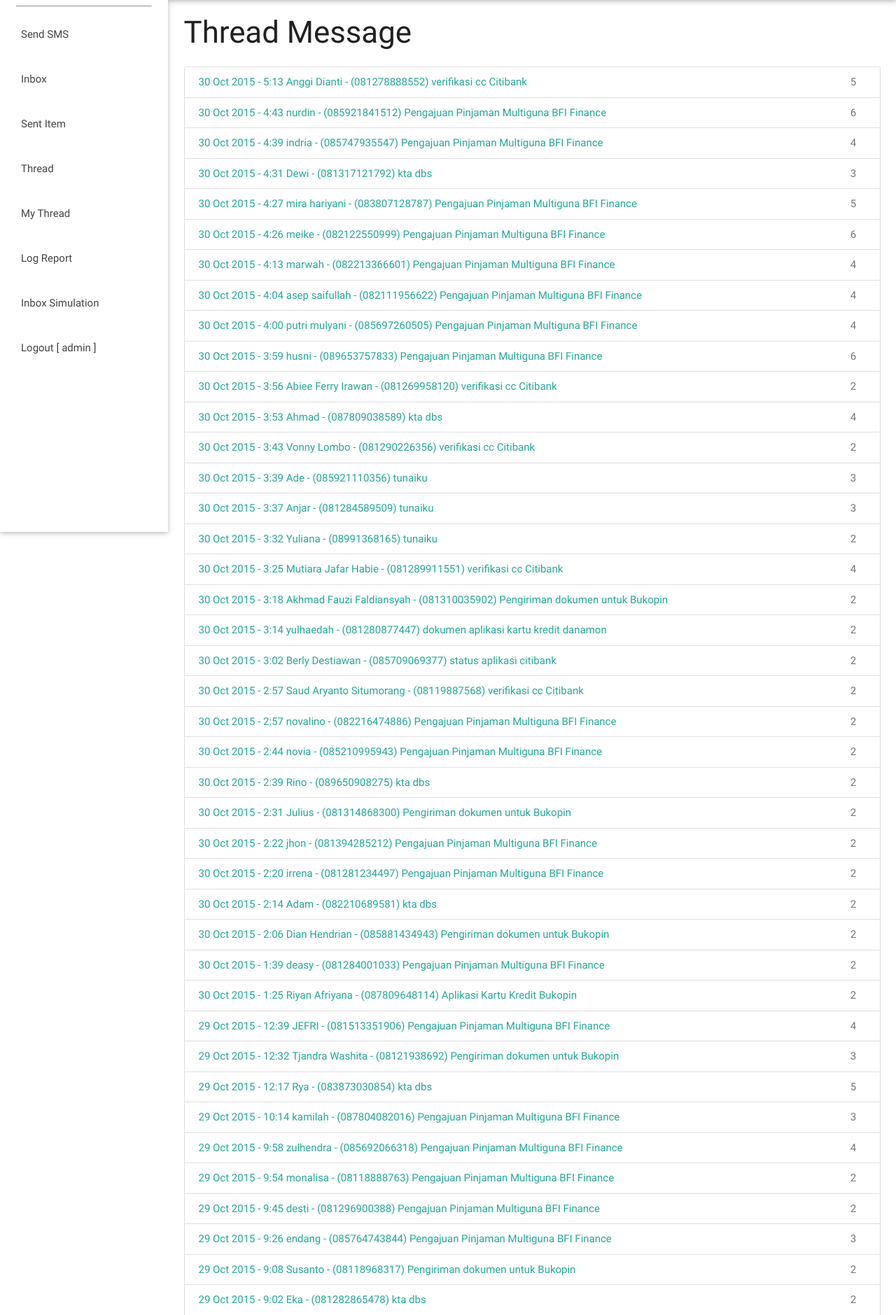
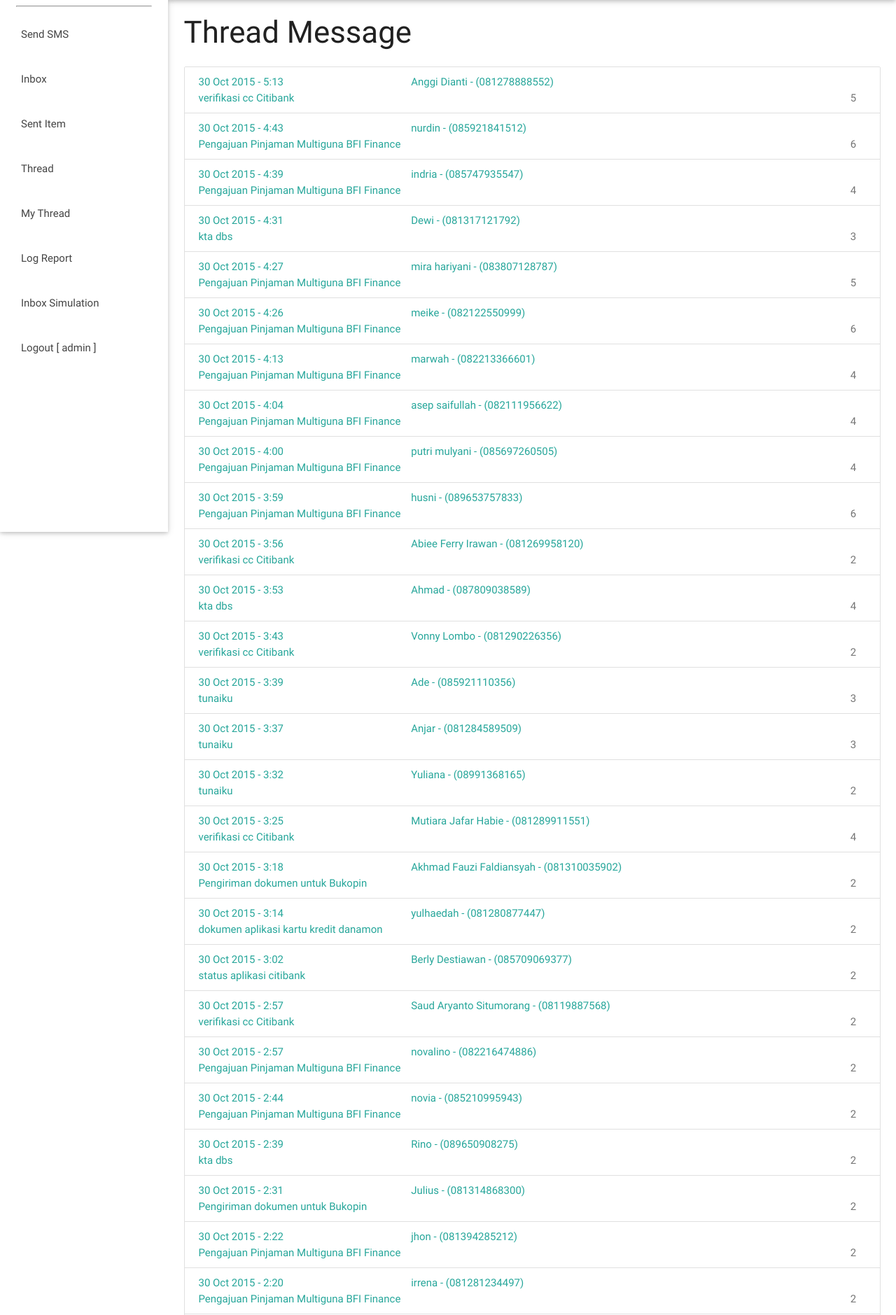
Before and after one commit to iandeeph/cermatisms, a PHP site: page /index.php?menu=thread in a window 1280 px wide. Shown: the part 100-1979 px from the top of the page at 70% size. Run offline with PHP 8.4, Linux system fonts and the light colour scheme; a user stored in the database is signed in; data comes from the database, SQL or seed files in the repository; some libraries are stand-ins or nearby versions.

Commit message:
fix span width on thread

```diff
--- a/homethread.php
+++ b/homethread.php
@@ -83,9 +83,9 @@ while($mergerow = mysql_fetch_array($mergequery)){
 
 	echo '<a href="index.php?menu=thread&cat=detail&number='.$mergerow['number'].'&lastID='.$lastIdMsg.'" class="collection-item">';
 	?>
-	<span style="display:inline-block; width:300"><?php echo $mergerow['date'];?></span>
-	<span style="display:inline-block; width:500"><?php echo $name;?></span>
-	<span style="display:inline-block; width:700"><?php echo $case;?></span>
+	<span style="display:inline-block; width:300px"><?php echo $mergerow['date'];?></span>
+	<span style="display:inline-block; width:500px"><?php echo $name;?></span>
+	<span style="display:inline-block; width:700px"><?php echo $case;?></span>
 	<span class="badge"><?php echo $mergerow['TotalSMS'];?></span>
 	</a>
 	<?php
```
